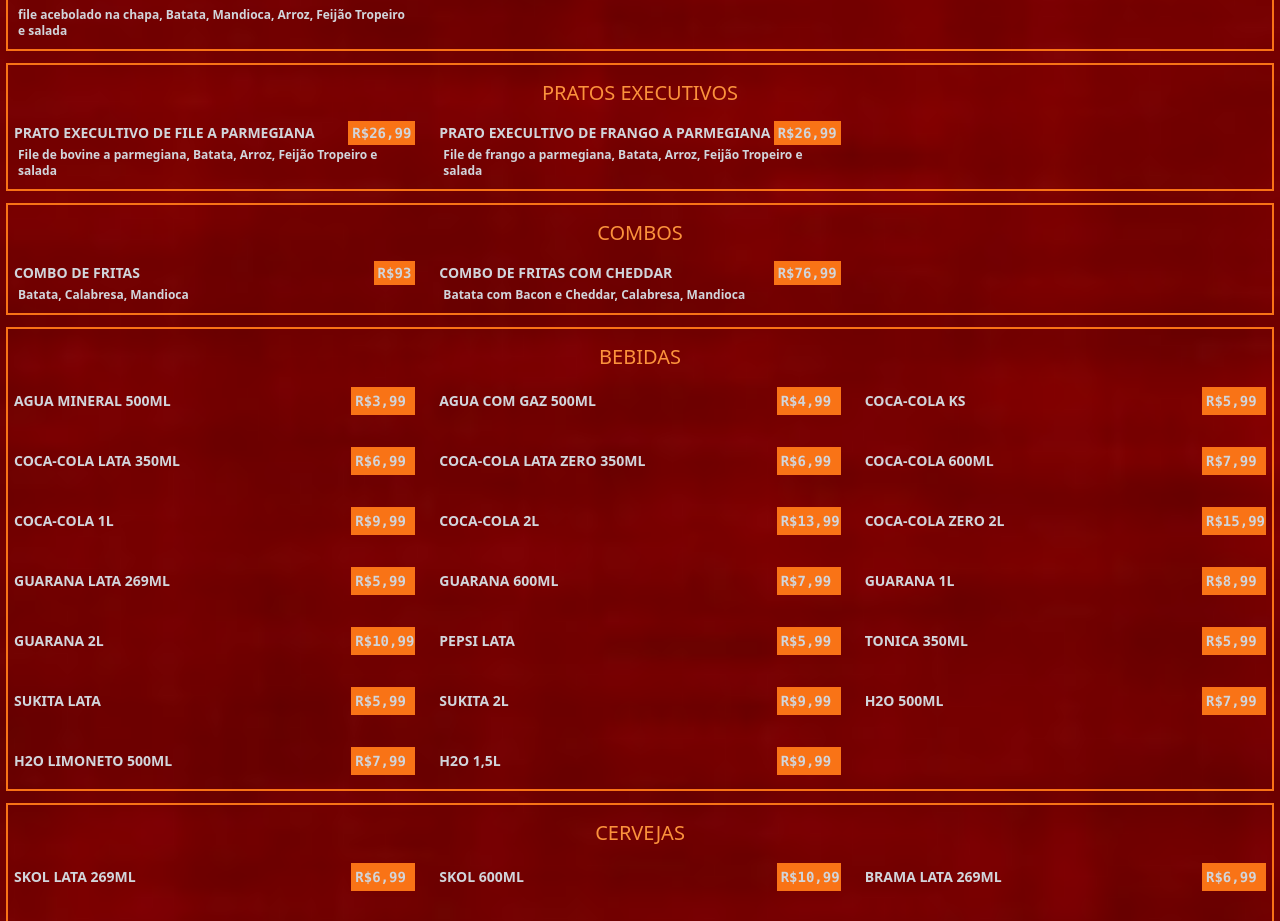
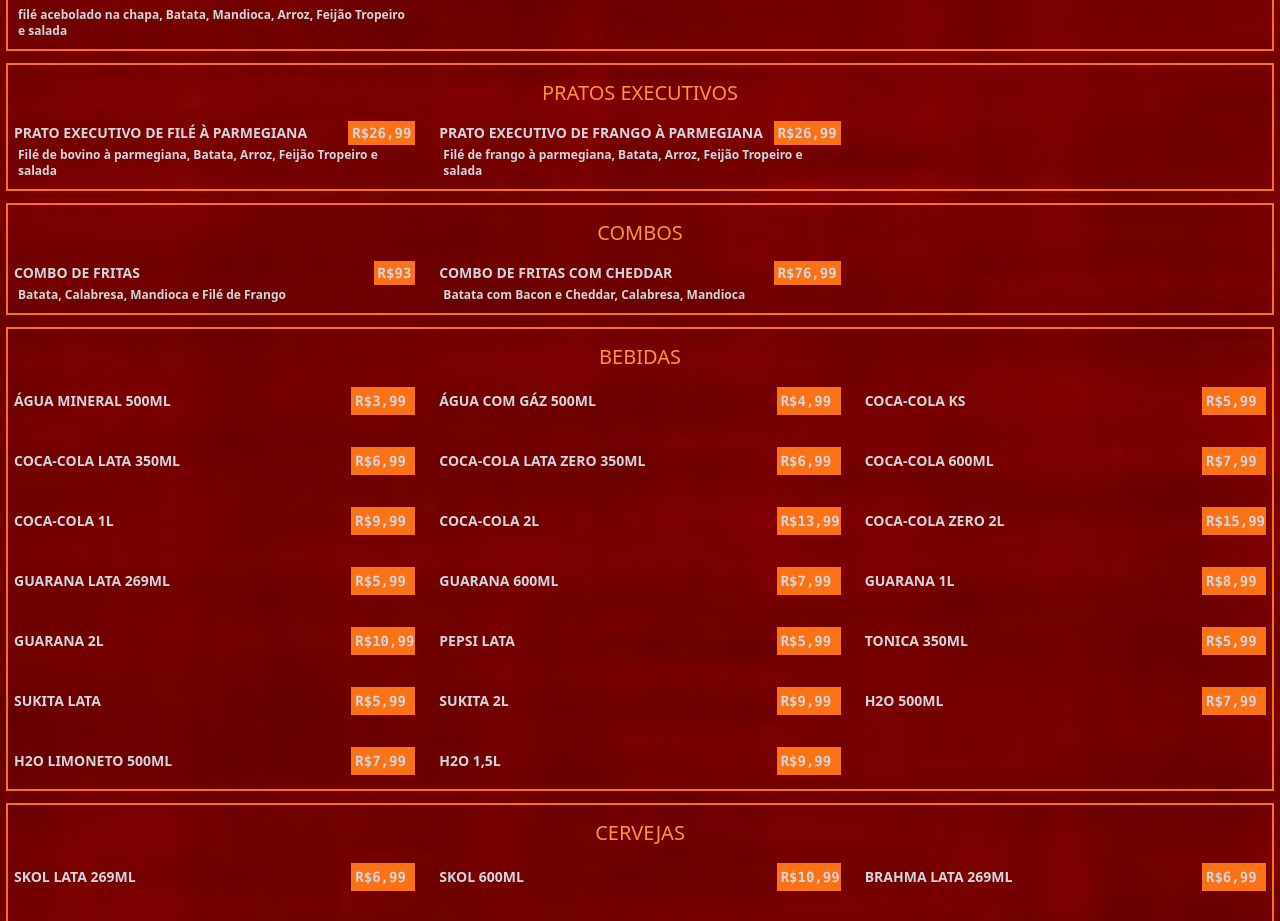
Before and after one commit to joaovitornara10/cardapio, a Next.js app: page / in a window 1280 px wide. Shown: the part 2960-3881 px from the top of the page. Built offline with nearby package versions, Linux system fonts and the light colour scheme.

Commit message:
Update db.js

```diff
--- a/src/db.js
+++ b/src/db.js
@@ -71,21 +71,21 @@
                 id: "111",
                 name: "BRASA BURGUER",
                 price: "29,99",
-                description: "Pão Selado, Hamburguer Artesanal, Mussarela, Ovo, Bacon, Molho Especial, Cebola Caramelizada, Alface e Tomate.",
+                description: "Pão Selado, Hambúrguer Artesanal, Mussarela, Ovo, Bacon, Molho Especial, Cebola Caramelizada, Alface e Tomate.",
                 category: "lanche"
             },
             {
                 id: "112",
                 name: "BRASA COSTELA",
                 price: "27,99",
-                description: "Pão Selado, Hamburguer Artesanal de Costela, Mussarela, Cheddar, Molho Especial, Cebola Caramelizada, Picles, Alface e Tomate.",
+                description: "Pão Selado, Hambúrguer Artesanal de Costela, Mussarela, Cheddar, Molho Especial, Cebola Caramelizada, Picles, Alface e Tomate.",
                 category: "lanche"
             },
             {
                 id: "113",
                 name: "BRASA DEFUMADO",
                 price: "31,99",
-                description: "Pão Selado, Hamburguer Artesanal Defumado, Mussarela, Cheddar, Bacon, Molho Especial, Cebola Caramelizada, Picles, Alface e Tomate.",
+                description: "Pão Selado, Hambúrguer Artesanal Defumado, Mussarela, Cheddar, Bacon, Molho Especial, Cebola Caramelizada, Picles, Alface e Tomate.",
                 category: "lanche"
             },
 
@@ -93,7 +93,7 @@
                 id: "115",
                 name: "BRASA KIDS",
                 price: "21,99",
-                description: "Mini Pão, Hamburguer 100g, Mussarela, Molho Especial.",
+                description: "Mini Pão, Hambúrguer 100g, Mussarela, Molho Especial.",
                 category: "lanche"
             },
         ]
@@ -107,21 +107,21 @@
                 id: "121",
                 name: "BRASA BURGUER",
                 price: "39,99",
-                description: "Pão Selado, Hamburguer Artesanal, Mussarela, Ovo, Bacon, Molho Especial, Cebola Caramelizada, Alface e Tomate.",
+                description: "Pão Selado, Hambúrguer Artesanal, Mussarela, Ovo, Bacon, Molho Especial, Cebola Caramelizada, Alface e Tomate.",
                 category: "lancheCombo"
             },
             {
                 id: "122",
                 name: "BRASA COSTELA",
                 price: "37,99",
-                description: "Pão Selado, Hamburguer Artesanal de Costela, Mussarela, Cheddar, Molho Especial, Cebola Caramelizada, Picles, Alface e Tomate.",
+                description: "Pão Selado, Hambúrguer Artesanal de Costela, Mussarela, Cheddar, Molho Especial, Cebola Caramelizada, Picles, Alface e Tomate.",
                 category: "lancheCombo"
             },
             {
                 id: "123",
                 name: "BRASA DEFUMADO",
                 price: "41,99",
-                description: "Pão Selado, Hamburguer Artesanal Defumado, Mussarela, Cheddar, Bacon, Molho Especial, Cebola Caramelizada, Picles, Alface e Tomate.",
+                description: "Pão Selado, Hambúrguer Artesanal Defumado, Mussarela, Cheddar, Bacon, Molho Especial, Cebola Caramelizada, Picles, Alface e Tomate.",
                 category: "lancheCombo"
             },
 
@@ -129,7 +129,7 @@
                 id: "125",
                 name: "BRASA KIDS",
                 price: "31,99",
-                description: "Mini Pão, Hamburguer 100g, Mussarela, Molho Especial.",
+                description: "Mini Pão, Hambúrguer 100g, Mussarela, Molho Especial.",
                 category: "lancheCombo"
             },]
     }
@@ -151,7 +151,7 @@
             },
             {
                 id: "114",
-                name: "BATATA COM BACOn E CHEDAR",
+                name: "BATATA COM BACOn E CHEDDAR",
                 price: "46,99",
                 price1: "31,99",
                 category: "porcao"
@@ -199,14 +199,14 @@
             },
             {
                 id: "122",
-                name: "FILE ACEBOLADO NA CHAPA",
+                name: "FILÉ ACEBOLADO NA CHAPA",
                 price: "59,99",
                 price1: "44,99",
                 category: "porcao"
             },
             {
                 id: "123",
-                name: "FILE DE FRANGO",
+                name: "FILÉ DE FRANGO",
                 price: "39,99",
                 price1: "29,99",
                 category: "porcao"
@@ -220,7 +220,7 @@
             },
             {
                 id: "125",
-                name: "STAKE DE FRANGO",
+                name: "STEAK DE FRANGO",
                 price: "37,99",
                 price1: "26,99",
                 category: "porcao"
@@ -292,7 +292,7 @@
         itens: [
             {
                 id: "311",
-                name: "AGUA MINERAL 500ML ",
+                name: "ÁGUA MINERAL 500ML ",
                 price: "3,99",
                 category: "bebidas"
 
@@ -300,7 +300,7 @@
             },
             {
                 id: "312",
-                name: "AGUA COM GAZ 500ML ",
+                name: "ÁGUA COM GÁZ 500ML ",
                 price: "4,99",
                 category: "bebidas"
 
@@ -454,21 +454,21 @@
             },
             {
                 id: "352",
-                name: "BRAMA LATA 269ML ",
+                name: "BRAHMA LATA 269ML ",
                 price: "6,99",
                 category: "bebidas"
 
             },
             {
                 id: "353",
-                name: "BRAMA 600ML",
+                name: "BRAHMA 600ML",
                 price: "10,99",
                 category: "bebidas"
 
             },
             {
                 id: "360",
-                name: "BRAMA LONG NECK ZERO",
+                name: "BRAHMA LONG NECK ZERO",
                 price: "9,99",
                 category: "bebidas"
 
@@ -698,7 +698,7 @@
 
     {
         id: "41",
-        tate: "ALACARTES",
+        tate: "À LA CARTE",
         itens: [
             {
                 id: "501",
@@ -716,18 +716,18 @@
             },
             {
                 id: "502",
-                name: "FILE ACEBOLADO COM FRITAS MEIO COMPLETO",
+                name: "FILÉ ACEBOLADO COM FRITAS MEIO COMPLETO",
                 price: "124,99",
                 category: "lanche",
-                description:"file acebolado na chapa, Batata, Mandioca, Arroz, Feijão Tropeiro e salada"
+                description:"filé acebolado na chapa, Batata, Mandioca, Arroz, Feijão Tropeiro e salada"
 
             },
             {
                 id: "502",
-                name: "FILE ACEBOLADO COM FRITAS INTEIRO COMPLETO",
+                name: "FILÉ ACEBOLADO COM FRITAS INTEIRO COMPLETO",
                 price: "157,99",
                 category: "lanche",
-                description:"file acebolado na chapa, Batata, Mandioca, Arroz, Feijão Tropeiro e salada"
+                description:"filé acebolado na chapa, Batata, Mandioca, Arroz, Feijão Tropeiro e salada"
 
             },
         ]
@@ -738,17 +738,17 @@
         itens: [
             {
                 id: "511",
-                name: "PRATO EXECULTIVO DE FILE A PARMEGIANA",
+                name: "PRATO EXECUTIVO DE FILÉ À PARMEGIANA",
                 price: "26,99",
                 category: "lanche",
-                description:"File de bovine a parmegiana, Batata, Arroz, Feijão Tropeiro e salada"
+                description:"Filé de bovino à parmegiana, Batata, Arroz, Feijão Tropeiro e salada"
             },
             {
                 id: "512",
-                name: "PRATO EXECULTIVO DE FRANGO A PARMEGIANA",
+                name: "PRATO EXECUTIVO DE FRANGO À PARMEGIANA",
                 price: "26,99",
                 category: "lanche",
-                description:"File de frango a parmegiana, Batata, Arroz, Feijão Tropeiro e salada"
+                description:"Filé de frango à parmegiana, Batata, Arroz, Feijão Tropeiro e salada"
             },
         ]
     },
@@ -761,7 +761,7 @@
                 name: "COMBO DE FRITAS",
                 price: "93",
                 category: "lanche",
-                description:"Batata, Calabresa, Mandioca"
+                description:"Batata, Calabresa, Mandioca e Filé de Frango"
             },
             {
                 id: "532",
```
